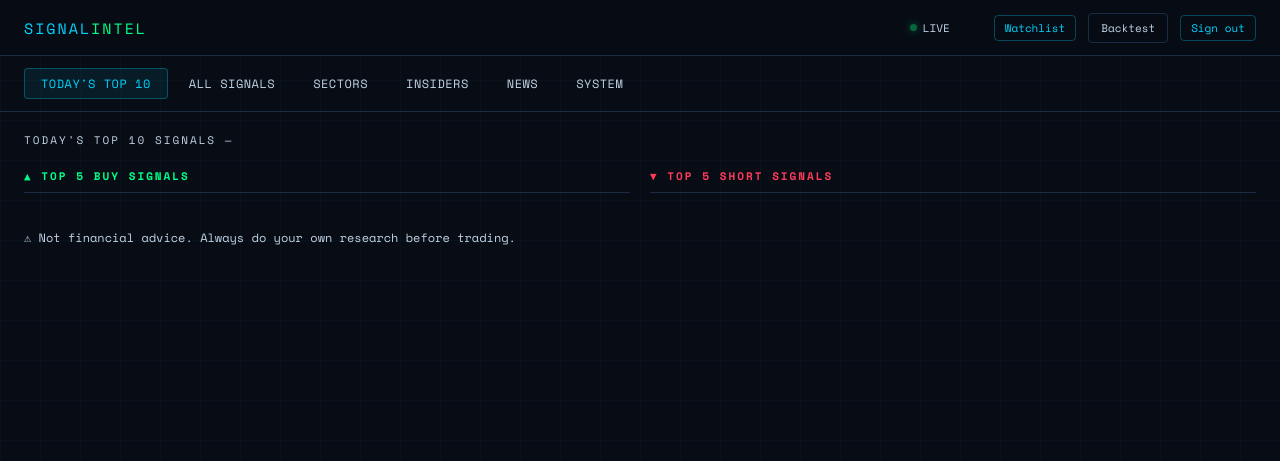
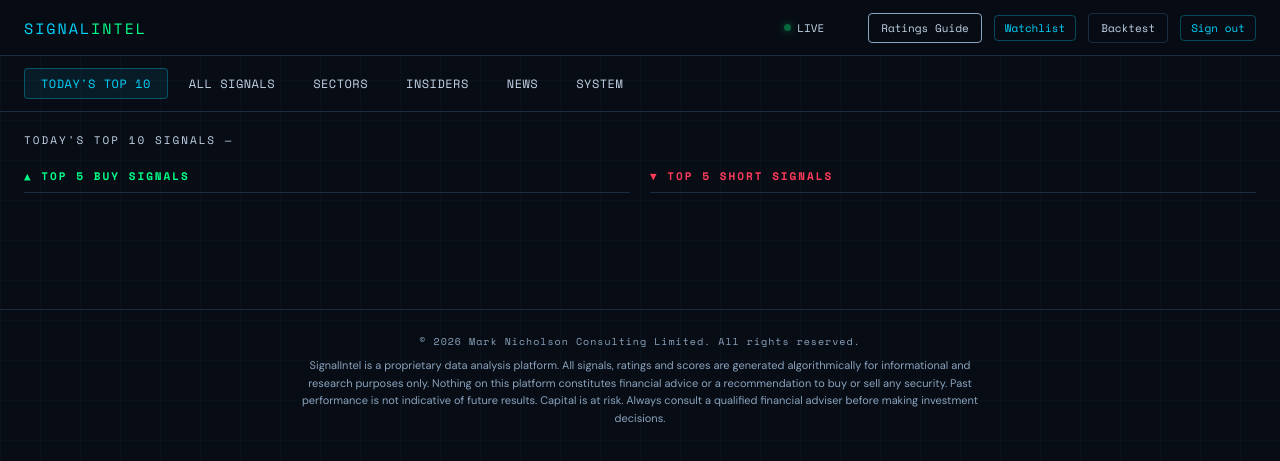
Before and after one commit to therealmark75/trading-system, a Flask app: template web/templates/index.html in a window 1280 px wide. Shown: the top 461 px of the page. Run offline with Flask 3, Linux system fonts and the light colour scheme; the template is opened without the code that fills it, so the values that code supplies are empty.

Commit message:
Add Ratings Guide to dashboard, footer with copyright and disclaimer, remove inline disclaimer

```diff
--- a/web/templates/index.html
+++ b/web/templates/index.html
@@ -140,6 +140,7 @@
 
 .sortable { cursor: pointer; user-select: none; }
 .sortable:hover { color: var(--accent); }
+.modal-overlay{display:none;}.modal-overlay.open{display:flex !important;}
 </style>
 </head>
 <body>
@@ -150,6 +151,7 @@
         <span id="last-updated" style="font-family:var(--mono);font-size:11px;color:var(--muted2)"></span>
         <div class="user-menu">
             <span>{{ user.username if user else '' }}</span>
+                <button onclick="document.getElementById('ratingsModal').classList.add('open')" style="font-family:var(--mono);font-size:11px;color:var(--muted2);text-decoration:none;padding:6px 12px;border:1px solid var(--muted);border-radius:4px;background:transparent;cursor:pointer;transition:all 0.15s;" onmouseover="this.style.borderColor='var(--accent)';this.style.color='var(--accent)'" onmouseout="this.style.borderColor='var(--muted)';this.style.color='var(--muted2)'">Ratings Guide</button>
             <a href="/watchlist">Watchlist</a>
             <a href="/backtest" style="font-family:var(--mono);font-size:11px;color:var(--muted2);text-decoration:none;padding:6px 12px;border:1px solid var(--border);border-radius:4px;">Backtest</a>
             <a href="/logout">Sign out</a>
@@ -208,7 +210,6 @@
         </div>
     </div>
     <div style="color:var(--muted2);font-size:12px;font-family:var(--mono);margin-top:8px">
-        ⚠ Not financial advice. Always do your own research before trading.
     </div>
 </div>
 
@@ -639,5 +640,17 @@ setInterval(()=>{
     }
 })();
 </script>
+
+<footer style="margin-top:60px;padding:24px;border-top:1px solid var(--border);text-align:center;">
+    <div style="font-family:var(--mono);font-size:10px;color:var(--muted);letter-spacing:1px;margin-bottom:8px;">
+        © 2026 Mark Nicholson Consulting Limited. All rights reserved.
+    </div>
+    <div style="font-size:11px;color:var(--muted);max-width:700px;margin:0 auto;line-height:1.6;">
+        SignalIntel is a proprietary data analysis platform. All signals, ratings and scores are generated algorithmically
+        for informational and research purposes only. Nothing on this platform constitutes financial advice or a
+        recommendation to buy or sell any security. Past performance is not indicative of future results.
+        Capital is at risk. Always consult a qualified financial adviser before making investment decisions.
+    </div>
+</footer>
 </body>
 </html>
```
